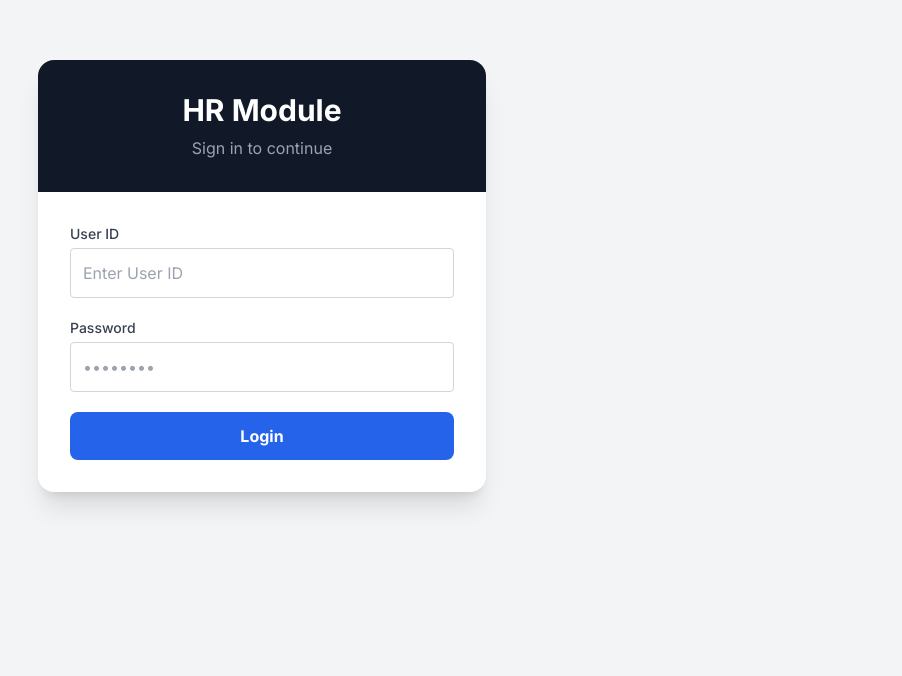
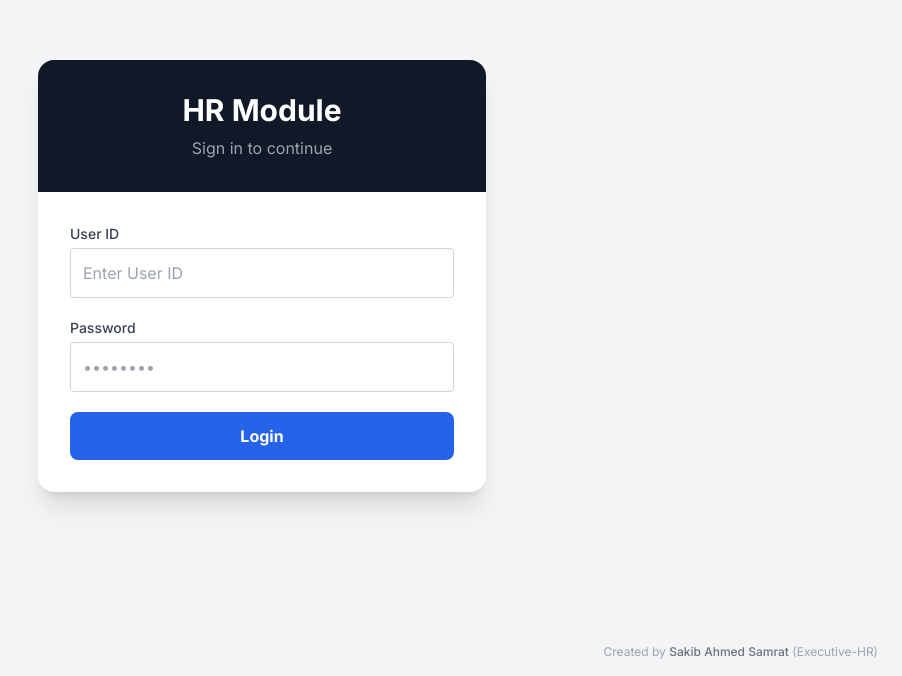
Before and after one commit to sakibahmedsamrat/ERP-System, a Next.js app: page /login in a window 1280 px wide. Shown: the part 124-800 px from the top of the page, without its empty margins (378-1280 px from the left). Built offline with nearby package versions, Linux system fonts and the light colour scheme; no server answers.

Commit message:
Add subtle footer attribution 'Created by Sakib Ahmed Samrat (Executive-HR)' to bottom right

```diff
--- a/src/app/login/page.tsx
+++ b/src/app/login/page.tsx
@@ -62,6 +62,9 @@ export default function LoginPage() {
           </form>
         </div>
       </div>
+      <div className="absolute bottom-4 right-6 text-xs text-gray-400 select-none print:hidden">
+        Created by <span className="text-gray-500 font-medium">Sakib Ahmed Samrat</span> (Executive-HR)
+      </div>
     </div>
   );
 }
--- a/src/components/MainLayout.tsx
+++ b/src/components/MainLayout.tsx
@@ -15,10 +15,15 @@ export default function MainLayout({ children, user }: { children: React.ReactNo
   return (
     <div className="flex min-h-screen bg-[#F4F7FE] print:bg-white font-sans text-gray-800 selection:bg-blue-100">
       <Sidebar user={user} />
-      <div className="flex-1 flex flex-col overflow-hidden">
+      <div className="flex-1 flex flex-col min-h-screen overflow-hidden">
         <Header user={user} />
-        <main className="flex-1 overflow-x-hidden overflow-y-auto print:overflow-visible">
-          {children}
+        <main className="flex-1 overflow-x-hidden overflow-y-auto print:overflow-visible flex flex-col justify-between">
+          <div className="flex-1">
+            {children}
+          </div>
+          <footer className="py-3 px-8 text-right text-xs text-gray-400 print:hidden select-none">
+            Created by <span className="text-gray-500 font-medium">Sakib Ahmed Samrat</span> (Executive-HR)
+          </footer>
         </main>
       </div>
     </div>
```
